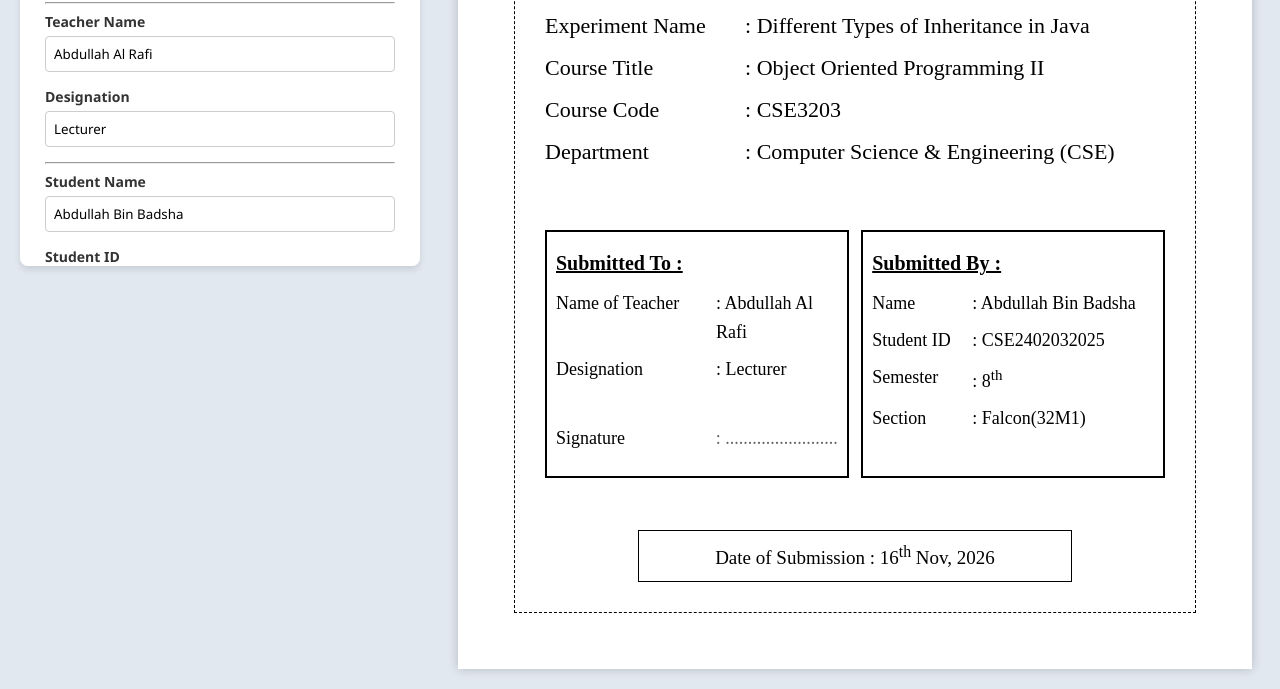
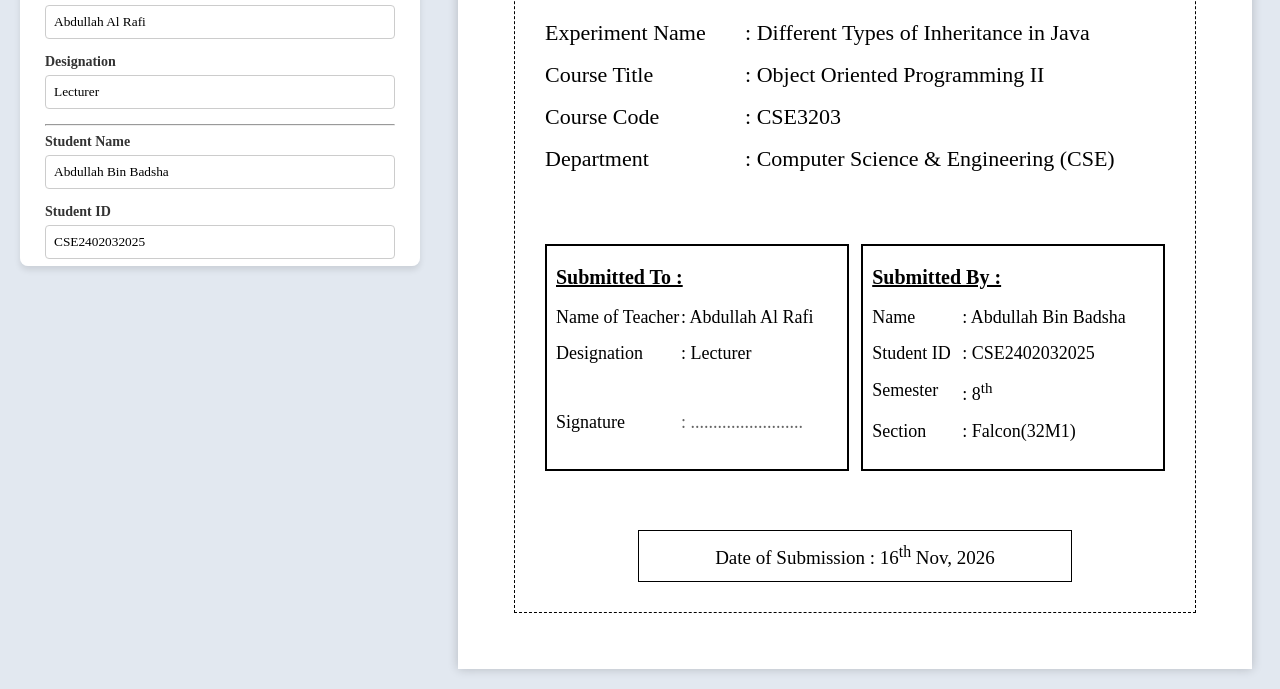
Before and after one commit to Badsha7175/su_cover_page, a plain HTML site: page index.html in a window 1280 px wide. Shown: the part 474-1163 px from the top of the page. Drawn offline with Linux system fonts and the light colour scheme.

```diff
--- a/index.html
+++ b/index.html
@@ -19,7 +19,7 @@
         }
 
         body {
-            font-family: 'Segoe UI', Tahoma, Geneva, Verdana, sans-serif;
+            font-family: 'Times New Roman', Times, serif;
             background-color: var(--bg-color);
             margin: 0;
             padding: 20px;
@@ -221,12 +221,12 @@
         }
 
         .flex-row .label {
-            width: 160px;
+            width: 125px;
             white-space: nowrap;
         }
 
         .flex-row .label-student {
-            width: 100px;
+            width: 90px;
             white-space: nowrap;
         }
 
```
